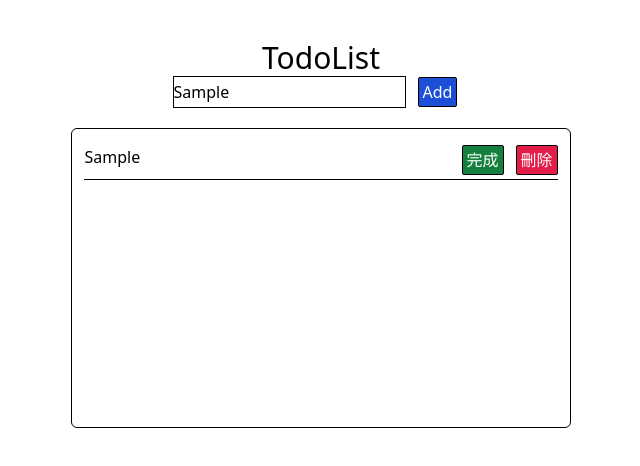
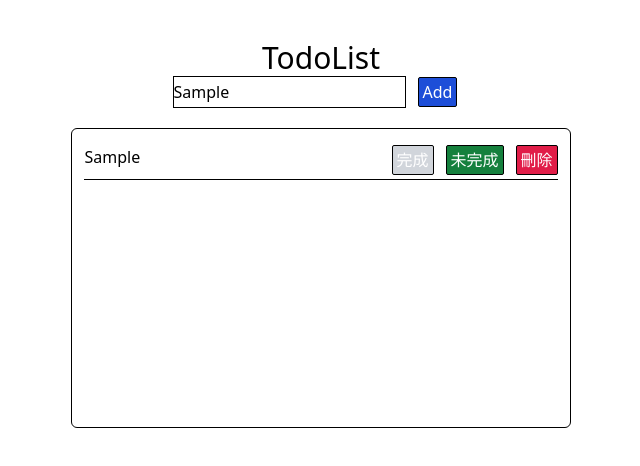
Before and after one commit to HenryMHH/todoListTutorial, a React (Create React App) app: page / in a window 1280 px wide. Both pictures are taken after typing "Sample" into the empty fields and a click on the button "Add". Shown: the top 466 px of the page, without its empty margins (319-959 px from the left). Built offline with nearby package versions, Linux system fonts and the light colour scheme.

Commit message:
add status of completion

```diff
--- a/src/components/ListContainer.js
+++ b/src/components/ListContainer.js
@@ -14,9 +14,11 @@ export default function ListContainer({
             <div
               className="w-[95%] border-b border-black flex justify-between pb-1 mb-4 animate-slide-in"
               key={item.id}
+
             >
               {/**TODO: 如果item的isCompleted為true，則下方的div tag會有line-through的className */}
-              <div className={item.isCompleted ? 'line-through' : ''}>
+              <div onClick={()=> onCompleteItem(item.id)}
+              className={'cursor-pointer ' + (item.isCompleted ? 'line-through' : '')}>
                 {item.message}
               </div>
 
@@ -25,11 +27,21 @@ export default function ListContainer({
                  * TODO: 這個onCompleteItem 少了 id，所以會造成findIndex找不到item
                  */}
                 <Button
-                  className="mr-3 bg-green-700 text-white "
-                  onClick={() => onCompleteItem(item.id)}
+                  className={item.isCompleted ? 'mr-3 bg-green-700 text-white cursor-default' : 'mr-3 bg-gray-300 text-white cursor-default'}
+
                 >
                   完成
                 </Button>
+
+                <Button
+                  className={item.isCompleted ? 'mr-3 bg-gray-300 text-white cursor-default' : 'mr-3 bg-green-700 text-white cursor-default'}
+
+
+                >
+                  未完成
+                </Button>
+
+
                 <Button
                   className="bg-rose-600 text-white"
                   onClick={() => onDeleteItem(item.id)}
```
Also changed, not shown: src/App.js (+16 -0 lines).
